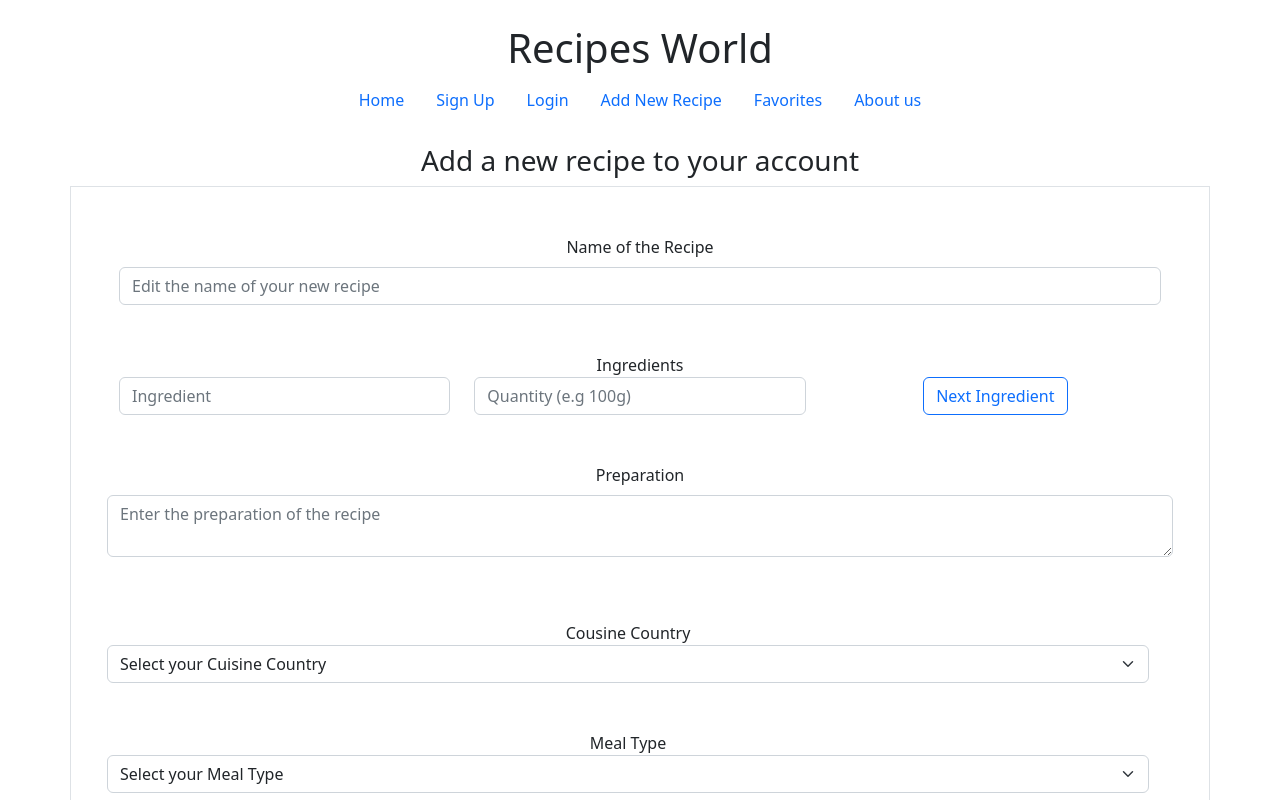
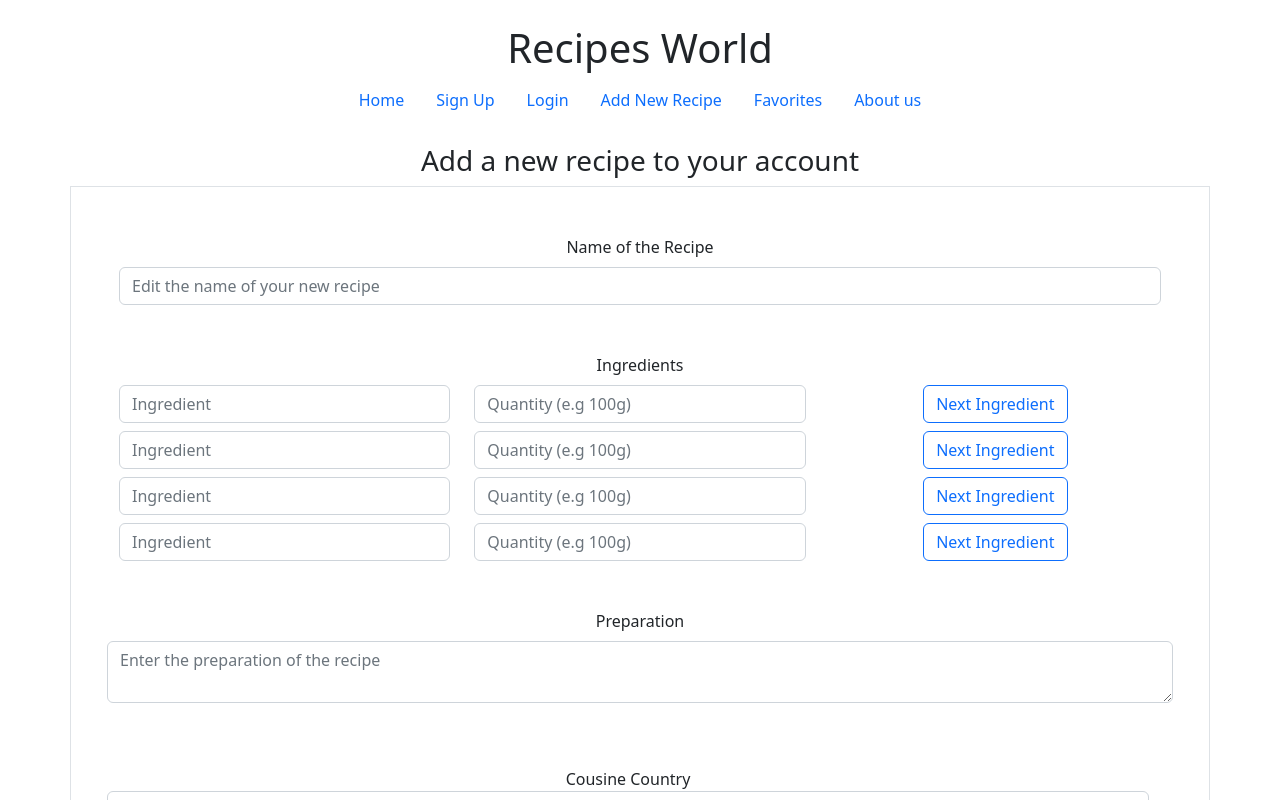
Before and after one commit to mdidomizio/Final-Project---Adelya-Miriam-Fatima, a React (Create React App) app: page /addRecipe in a window 1280 px wide. Shown: the top 800 px of the page. Built offline with nearby package versions, Linux system fonts and the light colour scheme; what yup-password would draw is missing.

Commit message:
started to hardcode the ingredient fields, still searching a solution for hidding the not needed entry fields

```diff
--- a/src/components/AddRecipeForm.js
+++ b/src/components/AddRecipeForm.js
@@ -230,7 +230,8 @@ const AddRecipeForm = (props) => {
               itemKey === "url" ||
               itemKey === "mealType" ||
               itemKey === "mealOrigin" ||
-              itemKey === "mealTag" )
+              itemKey === "nameRecipe" ||
+              itemKey === "instruction" )
               {
               return null;
             }
@@ -257,12 +258,20 @@ const AddRecipeForm = (props) => {
         <Form.Group className="ingredient row mt-5">
         <div className="ingredientContainer">
         <label htmlFor="url">Ingredients</label>
-          <Row>
+          <Row className="first row mt-2">
             <Col>
-              <Form.Control placeholder="Ingredient" />
+              <Form.Control
+              id="ingredients1"
+              name="ingredients1"
+              type="text"
+               placeholder="Ingredient" />
             </Col>
             <Col>
-              <Form.Control placeholder="Quantity (e.g 100g)" />
+              <Form.Control
+              id="measurement1"
+              name="measurement1"
+              type="text"
+              placeholder="Quantity (e.g 100g)" />
             </Col>
             <Col>
               <Button variant="outline-primary"
@@ -271,16 +280,108 @@ const AddRecipeForm = (props) => {
             </Col>
           </Row>
 
-
-
           {formik.touched.ingredients1 && formik.errors.ingredients1 ? (
               <div className="text-danger">{`${formik.errors.ingredients1}`}</div>
             ) : null}
 
-
             {formik.touched.measurement1 && formik.errors.measurement1 ? (
               <div className="text-danger">{`${formik.errors.measurement1}`}</div>
             ) : null}
+
+            <Row className="second row mt-2">
+            <Col>
+              <Form.Control
+              id="ingredients2"
+              name="ingredients2"
+              type="text"
+               placeholder="Ingredient" />
+            </Col>
+            <Col>
+              <Form.Control
+              id="measurement2"
+              name="measurement2"
+              type="text"
+              placeholder="Quantity (e.g 100g)" />
+            </Col>
+            <Col>
+              <Button variant="outline-primary"
+              onClick={addIngredient}
+              > Next Ingredient</Button>
+            </Col>
+          </Row>
+
+          {formik.touched.ingredients2 && formik.errors.ingredients2 ? (
+              <div className="text-danger">{`${formik.errors.ingredients2}`}</div>
+            ) : null}
+
+
+            {formik.touched.measurement2 && formik.errors.measurement2 ? (
+              <div className="text-danger">{`${formik.errors.measurement2}`}</div>
+            ) : null}
+
+
+            <Row className="third row mt-2">
+            <Col>
+              <Form.Control
+              id="ingredients3"
+              name="ingredients3"
+              type="text"
+               placeholder="Ingredient" />
+            </Col>
+            <Col>
+              <Form.Control
+              id="measurement3"
+              name="measurement3"
+              type="text"
+              placeholder="Quantity (e.g 100g)" />
+            </Col>
+            <Col>
+              <Button variant="outline-primary"
+              onClick={addIngredient}
+              > Next Ingredient</Button>
+            </Col>
+          </Row>
+
+          {formik.touched.ingredients3 && formik.errors.ingredients3 ? (
+              <div className="text-danger">{`${formik.errors.ingredients3}`}</div>
+            ) : null}
+
+
+            {formik.touched.measurement3 && formik.errors.measurement3 ? (
+              <div className="text-danger">{`${formik.errors.measurement3}`}</div>
+            ) : null}
+
+            <Row className="Fourth row mt-2">
+            <Col>
+              <Form.Control
+              id="ingredients4"
+              name="ingredients4"
+              type="text"
+               placeholder="Ingredient" />
+            </Col>
+            <Col>
+              <Form.Control
+              id="measurement4"
+              name="measurement4"
+              type="text"
+              placeholder="Quantity (e.g 100g)" />
+            </Col>
+            <Col>
+              <Button variant="outline-primary"
+              onClick={addIngredient}
+              > Next Ingredient</Button>
+            </Col>
+          </Row>
+
+          {formik.touched.ingredients4 && formik.errors.ingredients4 ? (
+              <div className="text-danger">{`${formik.errors.ingredients4}`}</div>
+            ) : null}
+
+
+            {formik.touched.measurement4 && formik.errors.measurement4 ? (
+              <div className="text-danger">{`${formik.errors.measurement4}`}</div>
+            ) : null}
+
           </div>
 
           <div>
@@ -354,61 +455,12 @@ const AddRecipeForm = (props) => {
             ) : null}
           </div>
 
-          {/* <div>
-          <Form.Select
-          id="mealTag"
-          name="mealTag"
-          type="text"
-          aria-label="Default select example">
-            <option>Select your Meal Tag</option>
-            <option value="1">uno</option>
-            <option value="2">Two</option>
-            <option value="3">Three</option>
-            <option value="3">Four</option>
-            <option value="3">Five</option>
-            <option value="3">Six</option>
-            <option value="3">Seven</option>
-            <option value="3">Eight</option>
-            <option value="3">Nine</option>
-            <option value="3">Ten</option>
-          </Form.Select>
-          {formik.touched.mealTag && formik.errors.mealTag ? (
-              <div className="text-danger">{`The Meal Type is ${formik.errors.mealTag}`}</div>
-            ) : null}
-          </div> */}
+
 
 
         </Form.Group>
 
-          {/* <Form.Group className="mb-3">
-          <Form.Label> Meal Type</Form.Label>
-          <Form.Control
-          id="mealType"
-          name="mealType"
-          type="text"
-          placeholder="Select a meal type"
-          onChange={formik.handleChange} />
-          {formik.touched.mealType && formik.errors.mealType ? (
-                  <div className='text-danger'>{`The meal type is ${formik.errors.mealType}`}</div>
-                ) : null
-                }
 
-        </Form.Group>
-
-        <Form.Group className="mb-3">
-          <Form.Label>Country Cuisine</Form.Label>
-          <Form.Control
-          id="mealOrigin"
-          name="mealOrigin"
-          type="text"
-          placeholder="Select a Country Cousine"
-          onChange={formik.handleChange} />
-          {formik.touched.mealOrigin && formik.errors.mealOrigin ? (
-                  <div className='text-danger'>{`The Country Cuisine is ${formik.errors.mealOrigin}`}</div>
-                ) : null
-                }
-
-        </Form.Group> */}
 
           <div className="imageUpload d-flex flex-column row mt-5">
             <label htmlFor="url">Add Image</label>
@@ -434,7 +486,7 @@ const AddRecipeForm = (props) => {
         {messageAdded ? (
           <>
             <h2>Recipe created successfully, congratulation</h2>
-            <Link to="/"> Go back to your favorites page</Link>
+            <Link to="/favorites"> Go back to your favorites page</Link>
           </>
         ) : null}
       </div>
```
